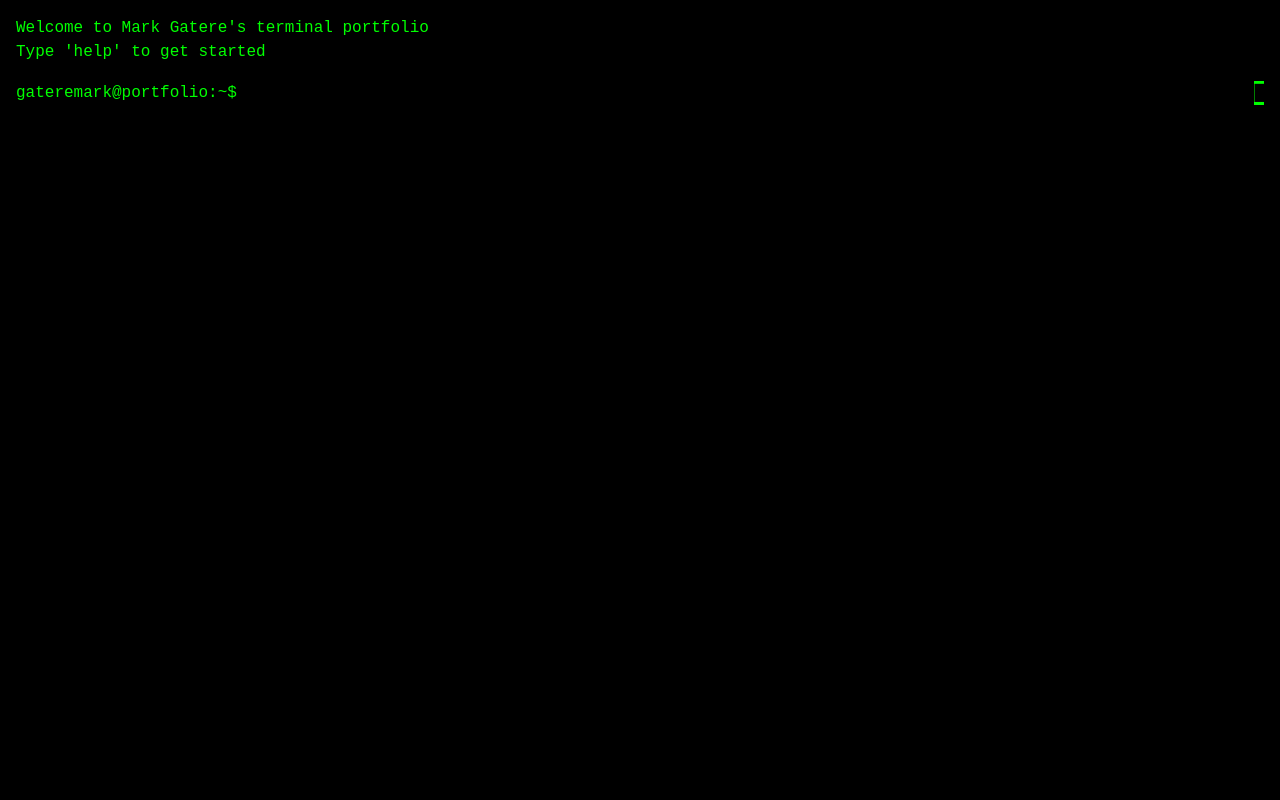
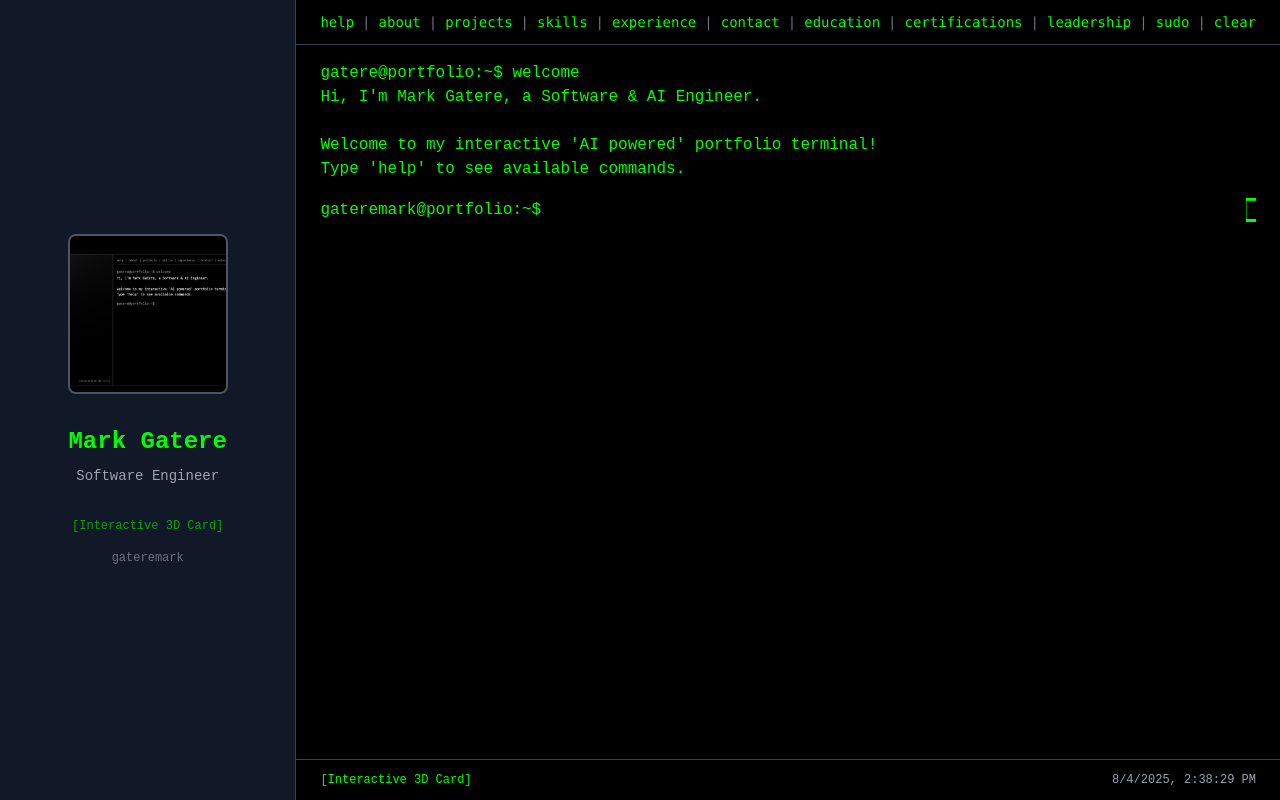
Before and after one commit to Tejaswi410/My_portfolio, a React (Vite) app: page / in a window 1280 px wide. Built offline with nearby package versions, Linux system fonts and the light colour scheme.

Commit message:
Build UI to match reference
Implement the UI design based on the provided reference image, including the layout, styling, and interactive elements. Use a placeholder photo for now.

```diff
--- /dev/null
+++ b/src/components/CommandNav.tsx
@@ -0,0 +1,26 @@
+import React from 'react';
+
+const CommandNav: React.FC = () => {
+  const commands = [
+    'help', 'about', 'projects', 'skills', 'experience',
+    'contact', 'education', 'certifications', 'leadership',
+    'sudo', 'clear'
+  ];
+
+  return (
+    <div className="bg-terminal-bg border-b border-gray-700 px-6 py-3">
+      <div className="text-terminal-green text-sm font-mono">
+        {commands.map((cmd, index) => (
+          <span key={cmd}>
+            {cmd}
+            {index < commands.length - 1 && (
+              <span className="text-gray-500 mx-2">|</span>
+            )}
+          </span>
+        ))}
+      </div>
+    </div>
+  );
+};
+
+export default CommandNav;
--- /dev/null
+++ b/src/components/PortfolioLayout.tsx
@@ -0,0 +1,26 @@
+import React from 'react';
+import ProfileSidebar from './ProfileSidebar';
+import CommandNav from './CommandNav';
+import Terminal from './Terminal';
+
+const PortfolioLayout: React.FC = () => {
+  return (
+    <div className="h-screen flex bg-terminal-bg">
+      {/* Left Sidebar */}
+      <ProfileSidebar />
+
+      {/* Right Terminal Area */}
+      <div className="flex-1 flex flex-col">
+        {/* Command Navigation */}
+        <CommandNav />
+
+        {/* Terminal */}
+        <div className="flex-1">
+          <Terminal />
+        </div>
+      </div>
+    </div>
+  );
+};
+
+export default PortfolioLayout;
--- /dev/null
+++ b/src/components/ProfileSidebar.tsx
@@ -0,0 +1,37 @@
+import React from 'react';
+
+const ProfileSidebar: React.FC = () => {
+  return (
+    <div className="bg-gray-900 h-screen w-80 flex flex-col items-center justify-center p-8 border-r border-gray-700">
+      {/* Profile Image */}
+      <div className="mb-8">
+        <div className="w-40 h-40 rounded-lg overflow-hidden border-2 border-gray-600">
+          <img
+            src="/lovable-uploads/b434a1cd-bfe9-4114-8b11-ab75edfedc62.png"
+            alt="Mark Gatere"
+            className="w-full h-full object-cover grayscale"
+          />
+        </div>
+      </div>
+
+      {/* Profile Info */}
+      <div className="text-center">
+        <h1 className="text-terminal-green text-2xl font-bold mb-2">Mark Gatere</h1>
+        <p className="text-gray-400 text-sm">Software Engineer</p>
+      </div>
+
+      {/* Interactive Elements */}
+      <div className="mt-8 flex flex-col items-center space-y-4">
+        <div className="text-terminal-green text-xs opacity-60">
+          [Interactive 3D Card]
+        </div>
+
+        <div className="text-gray-500 text-xs">
+          gateremark
+        </div>
+      </div>
+    </div>
+  );
+};
+
+export default ProfileSidebar;
--- a/src/components/Terminal.tsx
+++ b/src/components/Terminal.tsx
@@ -16,12 +16,15 @@ const Terminal: React.FC = () => {
   const terminalRef = useRef<HTMLDivElement>(null);
   const [commandCounter, setCommandCounter] = useState(0);
 
-  const welcomeMessage = `Welcome to Mark Gatere's terminal portfolio
-Type 'help' to get started`;
+  const welcomeMessage = `gatere@portfolio:~$ welcome
+Hi, I'm Mark Gatere, a Software & AI Engineer.
 
-  const commands = {
+Welcome to my interactive 'AI powered' portfolio terminal!
+Type 'help' to see available commands.`;
+
+const commands = {
     help: `Available commands:
-help, about, projects, skills, experience, education, contact, clear, sudo`,
+help, about, projects, skills, experience, education, contact, certifications, leadership, clear, sudo`,
 
     about: `I'm Mark Gatere, a Software & AI Engineer passionate about solving problems with code.
 I build tools with JavaScript, Python, and Machine Learning.`,
@@ -40,6 +43,19 @@ AI Developer – Freelance (2021–2022)`,
     contact: `Email: mark.gatere@example.com
 GitHub: https://github.com/gateremark
 LinkedIn: https://linkedin.com/in/gateremark`,
+
+    certifications: `AWS Certified Developer Associate (2023)
+Google Cloud Professional Developer (2022)
+Microsoft Azure Fundamentals (2021)`,
+
+    leadership: `Tech Lead – Open Source Project (2023)
+Mentor – Coding Bootcamp (2022)
+Workshop Speaker – Developer Conference (2021)`,
+
+    welcome: `Hi, I'm Mark Gatere, a Software & AI Engineer.
+
+Welcome to my interactive 'AI powered' portfolio terminal!
+Type 'help' to see available commands.`,
 
     clear: 'CLEAR_COMMAND',
 
@@ -149,12 +165,25 @@ LinkedIn: https://linkedin.com/in/gateremark`,
     }
   };
 
+  const getCurrentTimestamp = () => {
+    const now = new Date();
+    return now.toLocaleString('en-US', {
+      month: 'numeric',
+      day: 'numeric',
+      year: 'numeric',
+      hour: 'numeric',
+      minute: '2-digit',
+      second: '2-digit',
+      hour12: true
+    });
+  };
+
   return (
     <div
-      className="terminal-container h-screen flex flex-col cursor-text"
+      className="flex flex-col h-full cursor-text"
       onClick={handleContainerClick}
     >
-      <div ref={terminalRef} className="flex-1 overflow-y-auto pb-4">
+      <div ref={terminalRef} className="flex-1 overflow-y-auto pb-4 px-6 pt-4">
         {/* Welcome Message */}
         <div className="terminal-output mb-4">
           {welcomeMessage}
@@ -193,6 +222,16 @@ LinkedIn: https://linkedin.com/in/gateremark`,
           <span className="terminal-cursor ml-1">█</span>
         </div>
       </div>
+
+      {/* Footer with timestamp */}
+      <div className="border-t border-gray-700 px-6 py-3 flex justify-between items-center text-xs">
+        <div className="text-terminal-green">
+          [Interactive 3D Card]
+        </div>
+        <div className="text-gray-400">
+          {getCurrentTimestamp()}
+        </div>
+      </div>
     </div>
   );
 };
--- a/src/pages/Index.tsx
+++ b/src/pages/Index.tsx
@@ -1,7 +1,7 @@
-import Terminal from '@/components/Terminal';
+import PortfolioLayout from '@/components/PortfolioLayout';
 
 const Index = () => {
-  return <Terminal />;
+  return <PortfolioLayout />;
 };
 
 export default Index;
```
Also changed, not shown: public/lovable-uploads/b434a1cd-bfe9-4114-8b11-ab75edfedc62.png (added).
